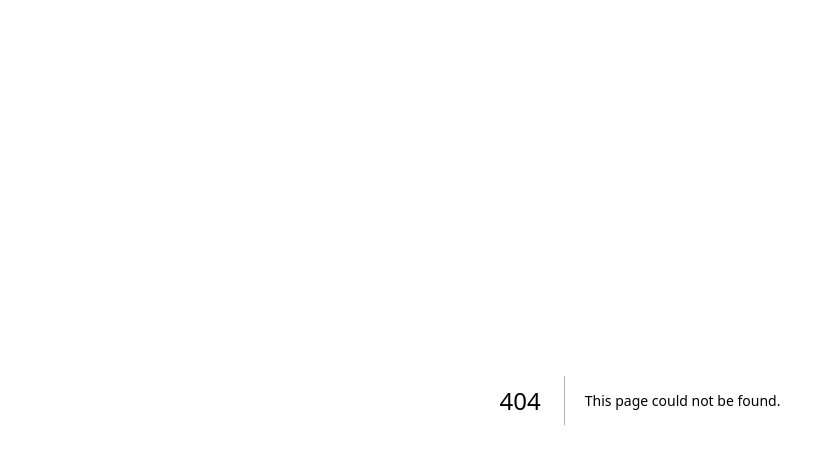
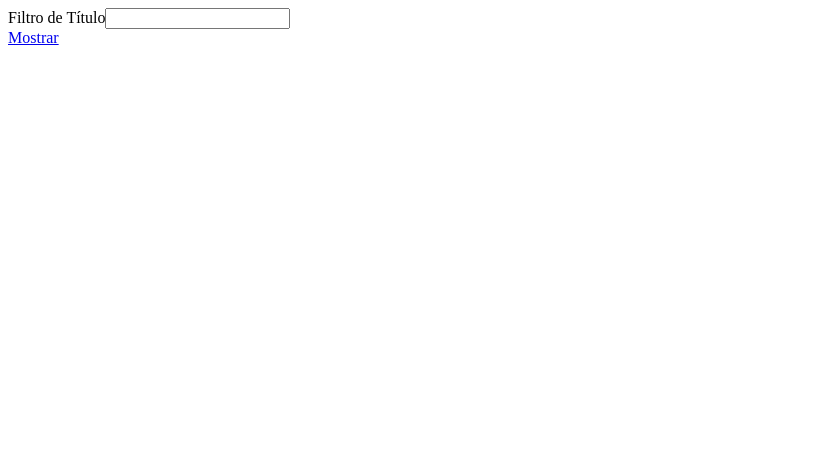
Before and after one commit to BrenoPorfirio/PWEB, a Next.js app in the folder React+NextJS/: page /recipe17/movies33 in a window 1280 px wide. Before the commit this address had no page. Shown: the top 464 px of the page, without its empty margins (0-835 px from the left). Built offline with nearby package versions, Linux system fonts and the light colour scheme.

Commit message:
add recipe17

```diff
--- /dev/null
+++ b/React+NextJS/pages/recipe17/movies33.js
@@ -0,0 +1,60 @@
+import useSWR from 'swr'
+import {useState} from 'react'
+
+export function TheForm(){
+  return (
+      <div>
+          <form>
+              <label htmlFor="titleSearchString">Filtro de Título</label>
+              <input id="titleSearchString" name="titleSearchString" type="text" autoComplete="true"/>
+          </form>
+      </div>
+  )
+}
+
+export function TheMovies({data,show}){
+  if (!show) return (<div></div>)
+  if (!data) return (<div></div>)
+  if (data.error) return (<div>falha na pesquisa</div>)
+  if (data.Search === '' ) return (<div>carregando...</div>)
+
+  return (
+      <div>
+          { data.Search.map( (m) => <div key={m.imdbID}>{m.Title} --- {m.Year}</div>  ) }
+      </div>
+  )
+}
+export function TheLink({url, handler}){
+  return (
+      <div>
+          <a href="/movies3.js" onClick={handler}> {url === '' ? 'Mostrar' : 'Ocultar'} </a>
+      </div>
+  )
+}
+
+export default function Movies33(){
+  const [state, setState] = useState({url:'', titleSearchString:''})
+  const {data, error} = useSWR(state.url, async (u) => {
+      if (!state.url || !state.titleSearchString) return {Search:''}
+      if (state.url === '' || state.titleSearchString ==='') return {Search:''}
+      const res = await fetch(`${state.url}/?apiKey=ca98445&s=${state.titleSearchString}`)
+      const json = await res.json();
+      return json;
+  })
+
+  const onClickHandler = e => {
+      e.preventDefault()
+      let s = document.getElementById('titleSearchString').value
+      if (state.url === '') {
+          setState({url:'http://www.omdbapi.com',titleSearchString:s})
+      }
+      else setState({url:'',titleSearchString: state.titleSearchString})
+  }
+  return (
+      <div>
+          <TheForm/>
+          <TheLink url={state.url} handler={onClickHandler} />
+          <TheMovies data={data ? data: {Search:''} } show={state.url !== ''} />
+      </div>
+  )
+}
```
